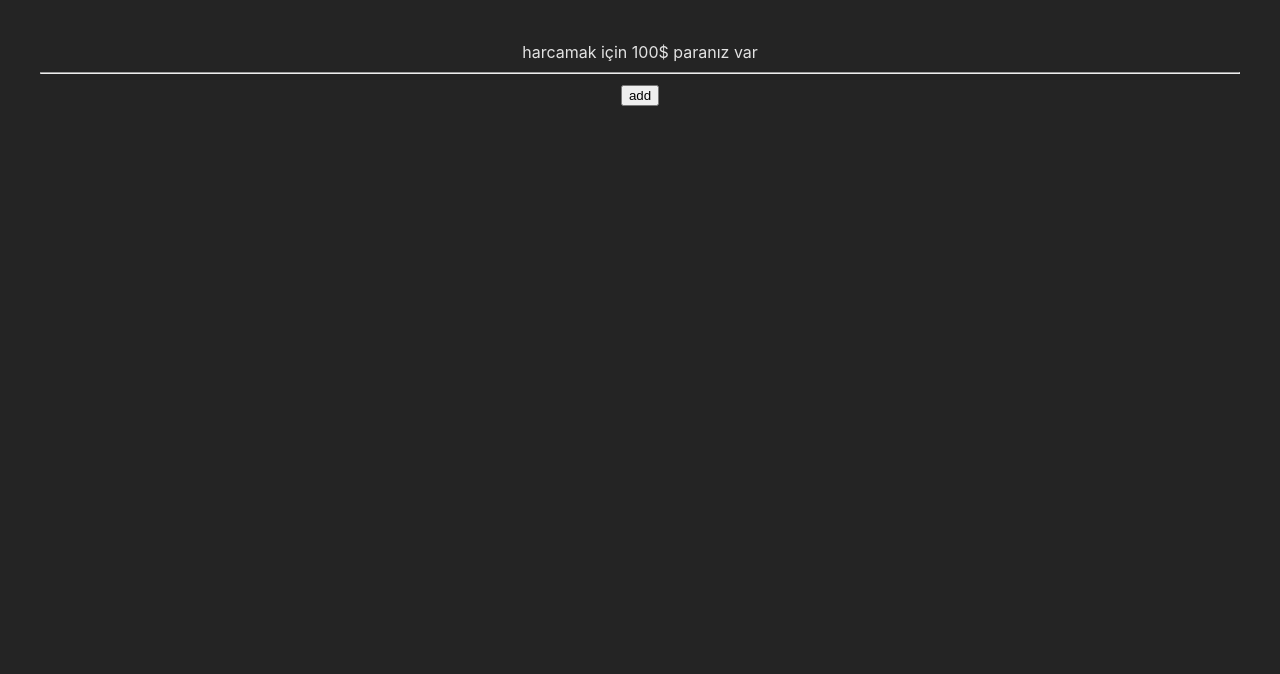
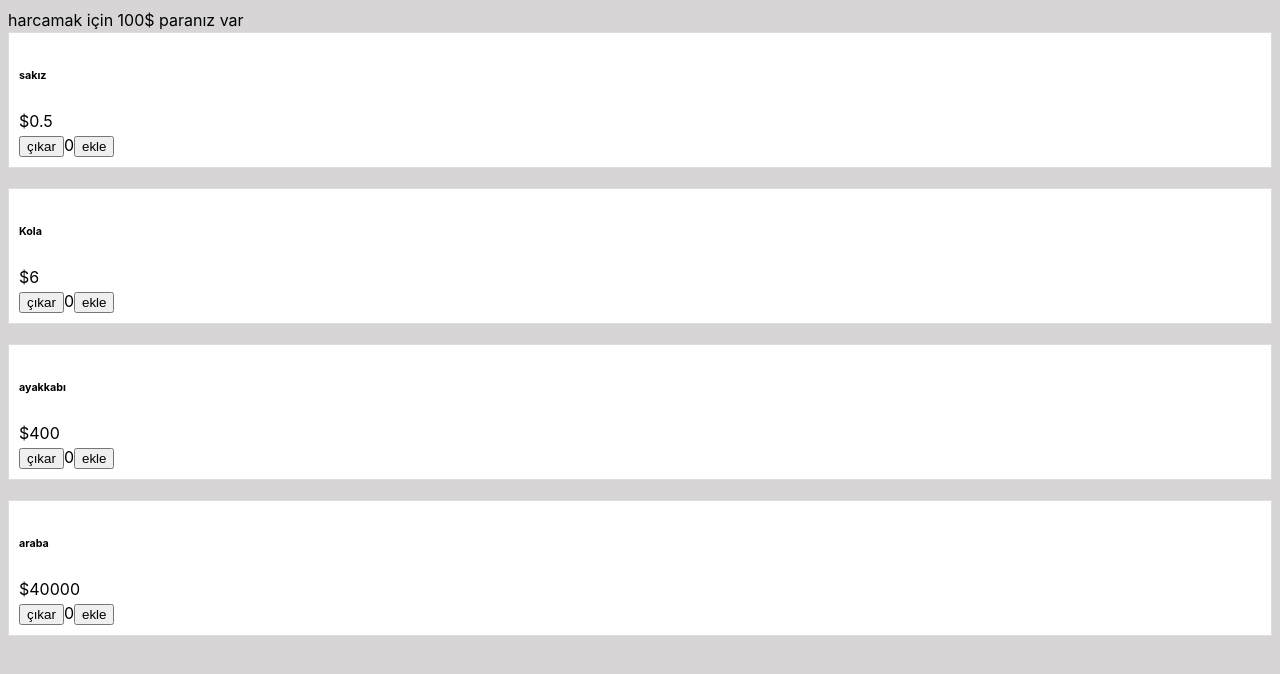
Before and after one commit to kasimugur/spend-money-app, a React (Vite) app: page / in a window 1280 px wide. Shown: the top 674 px of the page. Built offline with nearby package versions, Linux system fonts and the light colour scheme.

Commit message:
product component add

```diff
--- a/src/App.css
+++ b/src/App.css
@@ -1,6 +1,6 @@
-#root {
-  max-width: 1280px;
-  margin: 0 auto;
-  padding: 2rem;
-  text-align: center;
-}
+/* #root { */
+  /* max-width: 1280px; */
+  /* margin: 0 auto; */
+  /* padding: 2rem; */
+  /* text-align: center; */
+/* } */
--- a/src/App.jsx
+++ b/src/App.jsx
@@ -1,16 +1,17 @@
 import { useState } from 'react'
 import './App.css'
-import { Header } from './components'
-
+import { Header, Product } from './components'
+import products from './products.json'
 function App() {
   const [money, setMoney] = useState(100)
-
-
+const [basket, setBasket] = useState([])
 
   return (
     <>
-    <Header money={money} />
-    <hr /><button onClick={() => setMoney(money + 5)}>add</button>
+<Header money={money} />
+
+{products.map((product, index) => <Product key={index} Product={product}  />)}
+
     </>
   )
 }
--- /dev/null
+++ b/src/components/Product.jsx
@@ -0,0 +1,28 @@
+
+
+export default function Product({ Product }) {
+  return (
+    <>
+      <div className="product">
+        <h6>{Product.title} </h6>
+        <div className="price">${Product.price} </div>
+        <div className="actions">
+          <button>çıkar</button>
+          <span className="amout">0</span>
+          <button>ekle</button>
+        </div>
+        <style >{
+          `
+          .product {
+            padding:10px ;
+            background: #fff;
+            border: 1px solid #ddd;
+            margin-bottom:20px;
+          }
+`
+        }
+        </style>
+      </div>
+    </>
+  )
+}
--- a/src/components/index.js
+++ b/src/components/index.js
@@ -1,6 +1,8 @@
 import Header from "./Header";
+import Product from "./Product";
 
 export {
   Header,
+  Product,
 
 }
--- a/src/index.css
+++ b/src/index.css
@@ -3,10 +3,7 @@
   line-height: 1.5;
   font-weight: 400;
 
-  color-scheme: light dark;
-  color: rgba(255, 255, 255, 0.87);
-  background-color: #242424;
-
+background:#d7d5d5;
   font-synthesis: none;
   text-rendering: optimizeLegibility;
   -webkit-font-smoothing: antialiased;
--- a/src/products.json
+++ b/src/products.json
@@ -1,22 +1,22 @@
 [
   {
     "id": 1,
-    "titlle": "sakız",
+    "title": "sakız",
     "price" : 0.5
   },
   {
     "id": 2,
-    "titlle": "Kola",
+    "title": "Kola",
     "price" : 6
   },
   {
     "id": 3,
-    "titlle": "ayakkabı",
+    "title": "ayakkabı",
     "price" : 400
   },
   {
     "id": 4,
-    "titlle": "araba",
+    "title": "araba",
     "price" : 40000
   }
 ]
```
